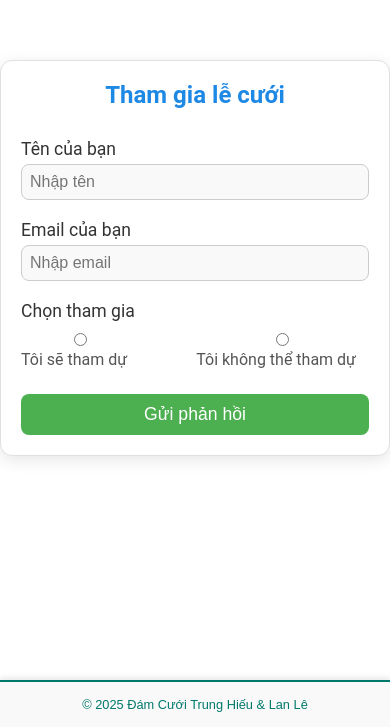
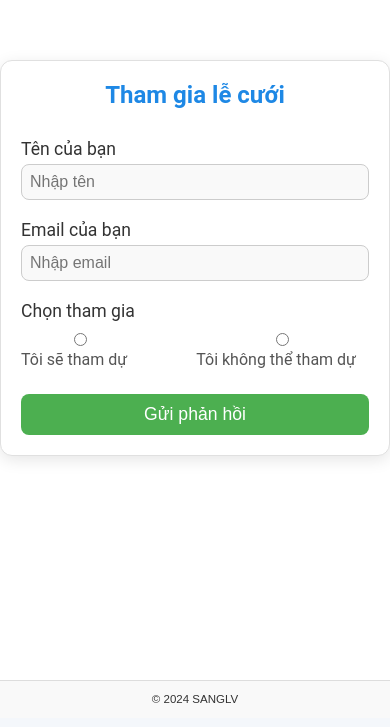
Before and after one commit to SangPepsi/wedding-hieulan, a React (Create React App) app: page / in a window 390 px wide. Shown: the part 4780-5507 px from the top of the page. Built offline with nearby package versions, Linux system fonts and the light colour scheme.

Commit message:
Add_redirects for Netlify routing

```diff
--- a/src/components/Footer.js
+++ b/src/components/Footer.js
@@ -2,9 +2,13 @@ import React from 'react';
 import '../styles/Footer.css';
 
 function Footer() {
+    const currentYear = new Date().getFullYear();
+
     return (
         <footer className="footer">
-            <p>&copy; 2025 Đám Cưới Trung Hiếu & Lan Lê</p>
+            <div className="footer-content">
+                <p>&copy; {currentYear} SANGLV</p>
+            </div>
         </footer>
     );
 }
--- a/src/styles/Footer.css
+++ b/src/styles/Footer.css
@@ -1,37 +1,51 @@
-/* Nền trắng nhạt và màu sắc nhã nhặn */
+/* Footer cơ bản */
 .footer {
     background-color: #f9f9f9; /* Màu nền trắng nhạt */
-    color: #00796b; /* Màu chữ chính */
+    color: #333333; /* Màu chữ chính */
     text-align: center;
-    padding: 20px 15px;
-    font-size: 1em;
-    border-top: 2px solid #00796b;
-    box-shadow: 0px -2px 6px rgba(0, 0, 0, 0.1); /* Bóng đổ nhẹ cho footer */
+    padding: 15px 20px;
+    border-top: 1px solid #dddddd; /* Đường viền mỏng ngăn cách */
+    font-size: 0.9em; /* Kích thước chữ vừa phải */
 }
 
-/* Dòng chữ thêm */
-.footer p {
-    margin: 5px 0; /* Khoảng cách giữa các dòng chữ */
-    font-weight: 500; /* Đậm nhẹ */
+/* Nội dung Footer */
+.footer-content {
+    max-width: 1200px;
+    margin: 0 auto;
+    line-height: 1.5; /* Khoảng cách dòng */
 }
 
-/* Hiệu ứng hover */
-.footer p:hover {
-    color: #ff6347; /* Màu đỏ cam khi hover */
-    cursor: pointer;
+/* Link trong footer */
+.footer-link {
+    color: #00796b; /* Màu xanh nhã */
+    text-decoration: none; /* Bỏ gạch chân */
+    margin: 0 5px; /* Khoảng cách giữa các link */
+    transition: color 0.3s ease; /* Hiệu ứng chuyển màu */
 }
 
-/* Responsive: điều chỉnh kích thước font cho màn hình nhỏ */
+/* Hiệu ứng khi hover */
+.footer-link:hover {
+    color: #ff6347; /* Đổi sang màu cam khi hover */
+    text-decoration: underline; /* Gạch chân khi hover */
+}
+
+/* Responsive: Thu gọn khoảng cách */
 @media (max-width: 768px) {
     .footer {
-        font-size: 0.9em; /* Giảm kích thước chữ */
-        padding: 15px 10px;
+        padding: 10px 15px;
+    }
+
+    .footer-content {
+        font-size: 0.85em;
     }
 }
 
 @media (max-width: 480px) {
     .footer {
+        padding: 10px;
+    }
+
+    .footer-content {
         font-size: 0.8em;
-        padding: 10px 5px;
     }
 }
```
